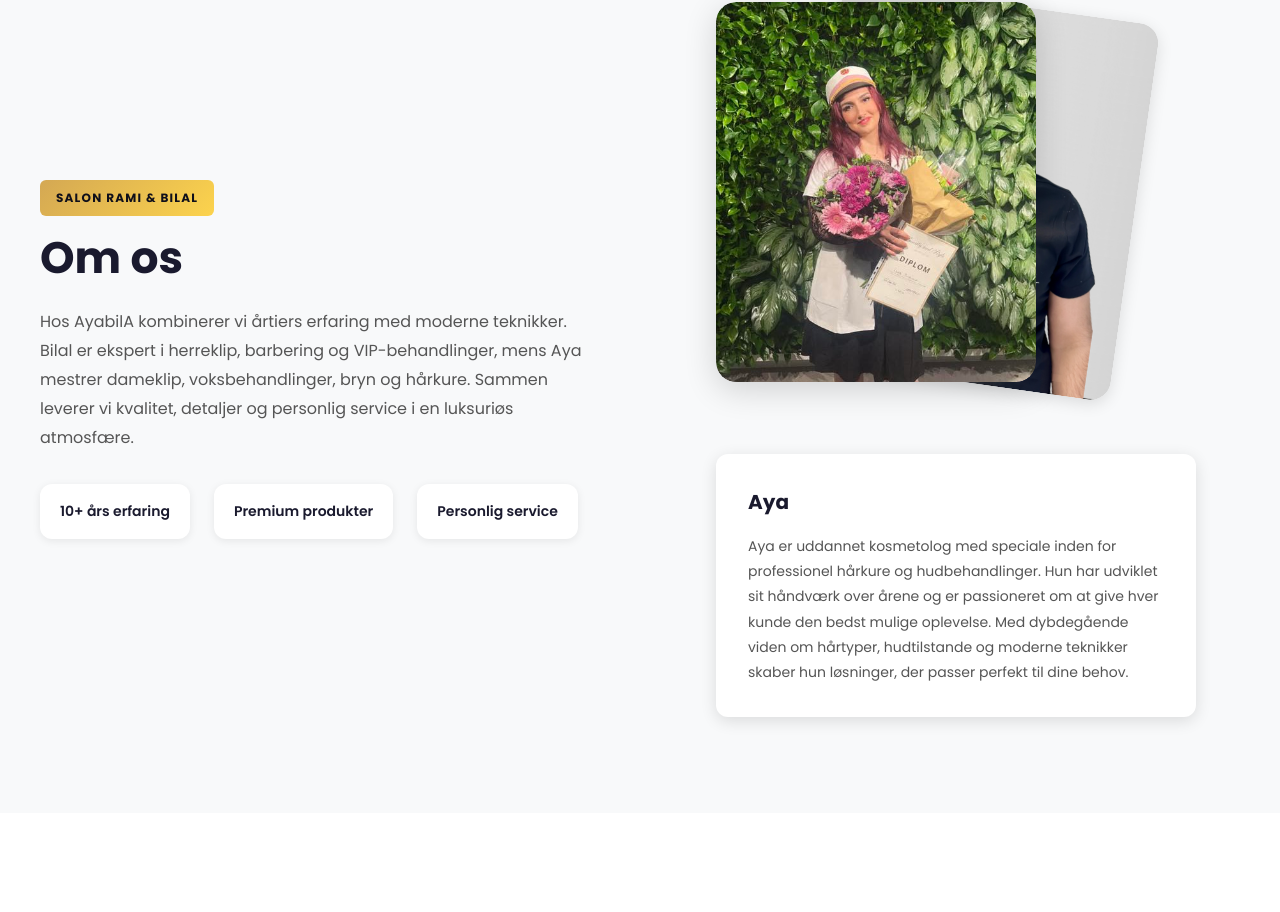
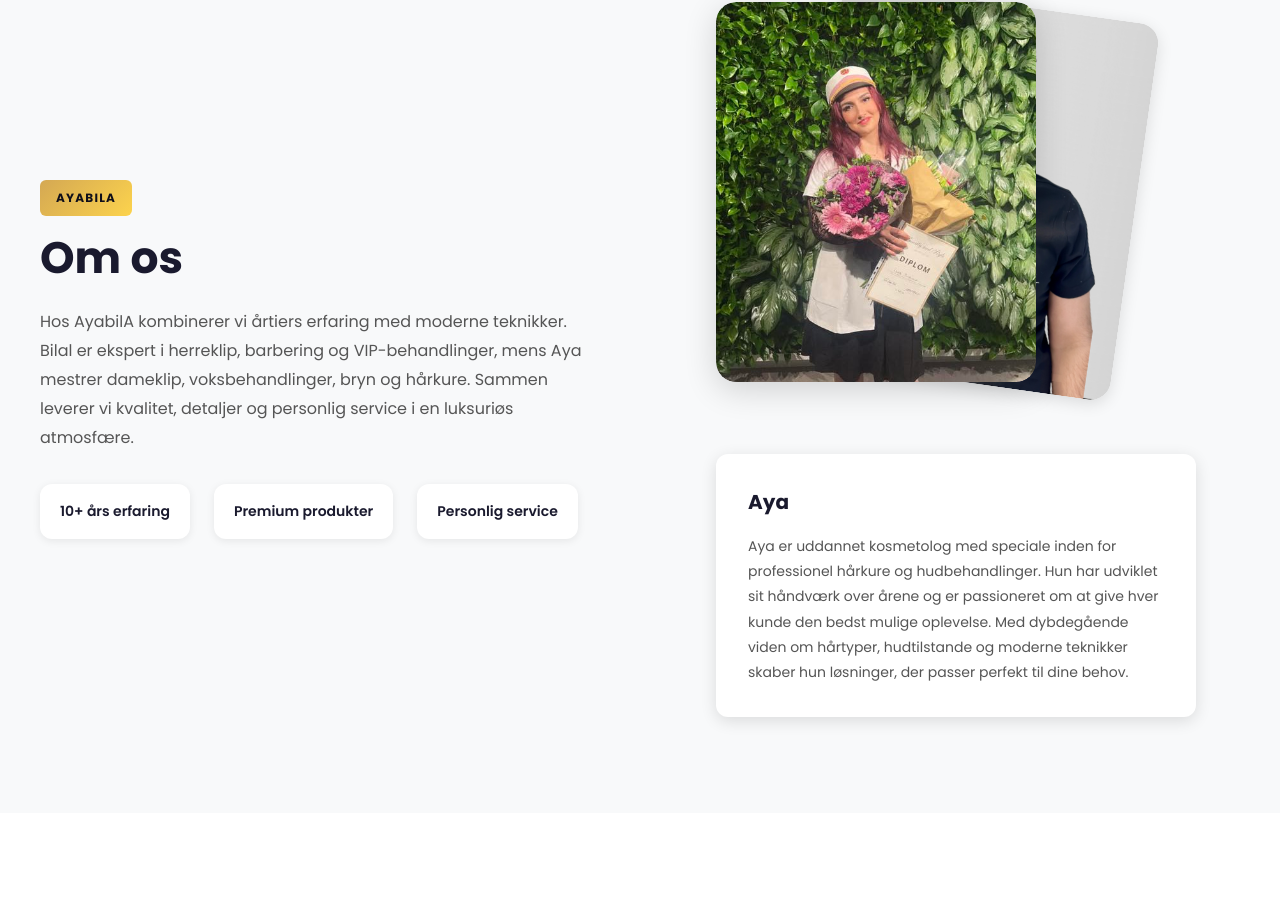
Before and after one commit to GR0UD/AyaBilA, a Next.js app: page / in a window 1280 px wide. Shown: the part 894-1806 px from the top of the page. Built offline with nearby package versions, Linux system fonts and the light colour scheme.

Commit message:
fix: Update badge text to reflect correct branding

```diff
--- a/src/components/sections/about/index.tsx
+++ b/src/components/sections/about/index.tsx
@@ -23,7 +23,7 @@ export const AboutSection = () => {
 		>
 			<div className={styles.container}>
 				<div className={styles.content}>
-					<span className={styles.badge}>Salon Rami & Bilal</span>
+					<span className={styles.badge}>AyabilA</span>
 					<h2 className={styles.title}>{t.about.title}</h2>
 					<p className={styles.text}>{t.about.text}</p>
 					<div className={styles.features}>
```
